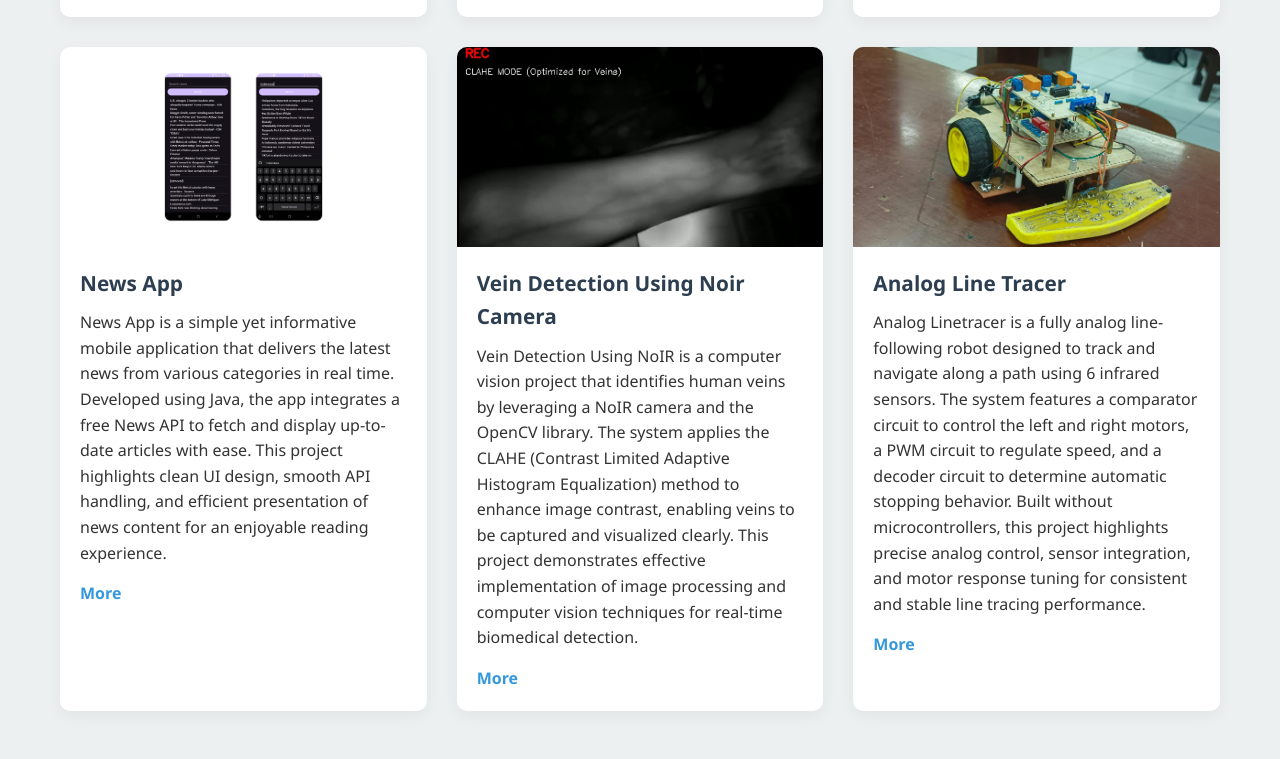
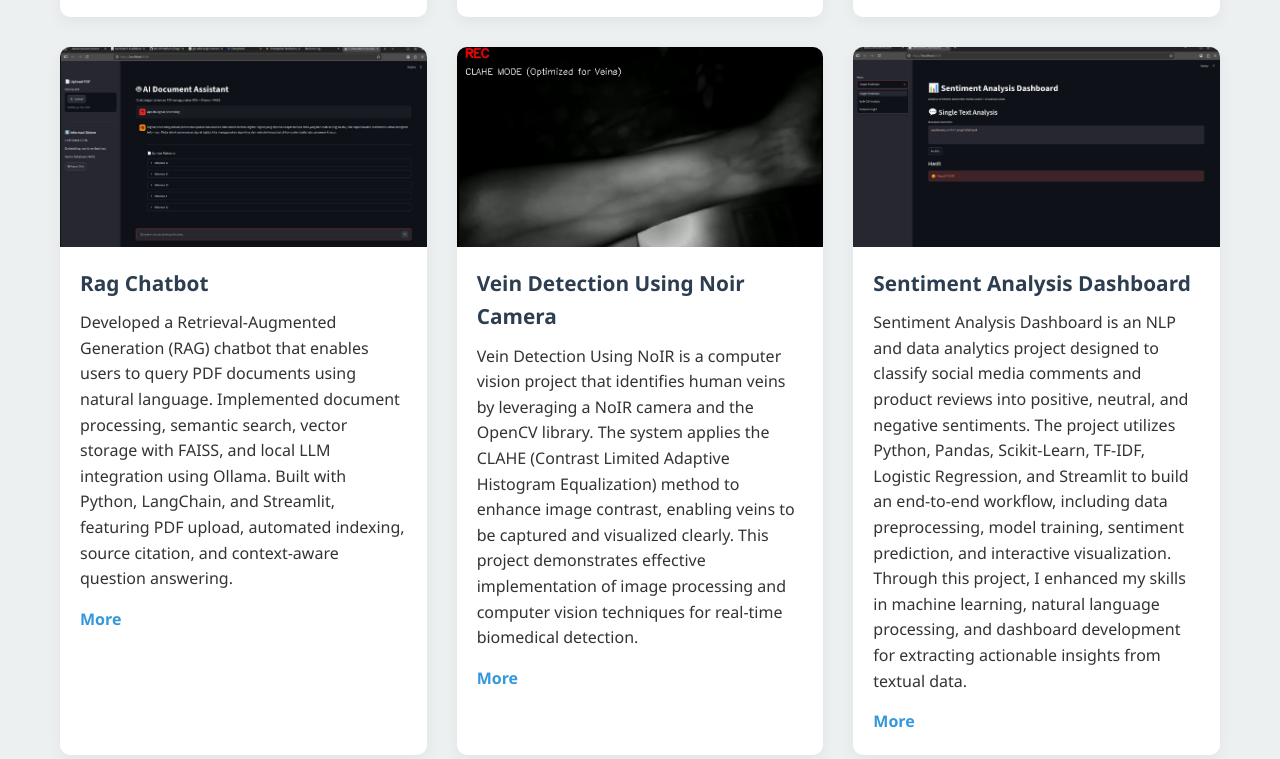
Before and after one commit to ROBBYARSANI/PortofolioWeb, a plain HTML site: page index.html in a window 1280 px wide. Shown: the part 4776-5535 px from the top of the page. Drawn offline with Linux system fonts and the light colour scheme.

Commit message:
adding LLM Portofolio

```diff
--- a/index.html
+++ b/index.html
@@ -248,7 +248,12 @@
                     </div>
                     <div class="project-content">
                         <h3 class="project-title">BookSelf API</h3>
-                        <p>Bookshelf API is a RESTful API developed to manage book data digitally. This API provides full CRUD (Create, Read, Update, Delete) functionality, along with input validation and standardized response formats. Built using Node.js and REST architecture, the project demonstrates a clean and structured backend design that is easy to maintain and extend. Through this project, I strengthened my understanding of building efficient and well-organized backend services following best practices.</p>
+                        <p>Bookshelf API is a RESTful API developed to manage book data digitally. This API provides
+                            full CRUD (Create, Read, Update, Delete) functionality, along with input validation and
+                            standardized response formats. Built using Node.js and REST architecture, the project
+                            demonstrates a clean and structured backend design that is easy to maintain and extend.
+                            Through this project, I strengthened my understanding of building efficient and
+                            well-organized backend services following best practices.</p>
                         <a href="https://github.com/ROBBYARSANI/bookself-API" class="project-link"
                             target="_blank">More</a>
                     </div>
@@ -262,7 +267,12 @@
                     </div>
                     <div class="project-content">
                         <h3 class="project-title">OpenMusic API</h3>
-                        <p>OpenMusic API is a backend system designed for a music management application with features that closely resemble real-world systems. The API supports album, song, and playlist management, as well as user authentication and authorization using JWT. It is integrated with PostgreSQL for data persistence, Redis for caching, RabbitMQ as a message broker, and includes file upload and data export features. This project showcases my ability to design scalable, secure, and production-ready backend architectures.</p>
+                        <p>OpenMusic API is a backend system designed for a music management application with features
+                            that closely resemble real-world systems. The API supports album, song, and playlist
+                            management, as well as user authentication and authorization using JWT. It is integrated
+                            with PostgreSQL for data persistence, Redis for caching, RabbitMQ as a message broker, and
+                            includes file upload and data export features. This project showcases my ability to design
+                            scalable, secure, and production-ready backend architectures.</p>
                         <a href="https://github.com/ROBBYARSANI/open-music-api" class="project-link"
                             target="_blank">More</a>
                     </div>
@@ -276,9 +286,69 @@
                     </div>
                     <div class="project-content">
                         <h3 class="project-title">Forum API</h3>
-                        <p>Forum API is a RESTful API developed for an online discussion platform that allows users to create threads, comments, and interactions within the forum. The API is built using a clean architecture approach and includes user authentication, complex data relationships, and automated testing to ensure system reliability. Through this project, I developed skills in designing modular, maintainable, and extensible backend systems suitable for long-term development.</p>
-                        <a href="https://github.com/ROBBYARSANI/forum-api"
+                        <p>Forum API is a RESTful API developed for an online discussion platform that allows users to
+                            create threads, comments, and interactions within the forum. The API is built using a clean
+                            architecture approach and includes user authentication, complex data relationships, and
+                            automated testing to ensure system reliability. Through this project, I developed skills in
+                            designing modular, maintainable, and extensible backend systems suitable for long-term
+                            development.</p>
+                        <a href="https://github.com/ROBBYARSANI/forum-api" class="project-link" target="_blank">More</a>
+                    </div>
+                </div>
+                <div class="project-card">
+                    <div class="project-image">
+                        <!-- Placeholder untuk gambar proyek 1 -->
+                        <div class="project-placeholder">
+                            <img src="assets/AIDocAss.jpeg" alt="Rag Chatbot">
+                        </div>
+                    </div>
+                    <div class="project-content">
+                        <h3 class="project-title">Rag Chatbot</h3>
+                        <p>Developed a Retrieval-Augmented Generation (RAG) chatbot that enables users to query PDF
+                            documents using natural language. Implemented document processing, semantic search, vector
+                            storage with FAISS, and local LLM integration using Ollama. Built with Python, LangChain,
+                            and Streamlit, featuring PDF upload, automated indexing, source citation, and context-aware
+                            question answering.</p>
+                        <a href="https://github.com/ROBBYARSANI/RagChatbot" class="project-link"
+                            target="_blank">More</a>
+                    </div>
+                </div>
+                <div class="project-card">
+                    <div class="project-image">
+                        <!-- Placeholder untuk gambar proyek 2 -->
+                        <div class="project-placeholder">
+                            <img src="assets/NoirCam.png" alt="VeinDetection">
+                        </div>
+                    </div>
+                    <div class="project-content">
+                        <h3 class="project-title">Vein Detection Using Noir Camera</h3>
+                        <p>Vein Detection Using NoIR is a computer vision project that identifies human veins by
+                            leveraging a NoIR camera and the OpenCV library. The system applies the CLAHE (Contrast
+                            Limited Adaptive Histogram Equalization) method to enhance image contrast, enabling veins to
+                            be captured and visualized clearly. This project demonstrates effective implementation of
+                            image processing and computer vision techniques for real-time biomedical detection.</p>
+                        <a href="https://drive.google.com/drive/folders/1VvRO9PGuqwa7IUyaCgxhKUaECUVPgG7f?usp=sharing"
                             class="project-link" target="_blank">More</a>
+                    </div>
+                </div>
+                <div class="project-card">
+                    <div class="project-image">
+                        <!-- Placeholder untuk gambar proyek 3 -->
+                        <div class="project-placeholder">
+                            <img src="assets/SentimentAn.jpeg" alt="Sentiment Analysis Dashboard">
+                        </div>
+                    </div>
+                    <div class="project-content">
+                        <h3 class="project-title">Sentiment Analysis Dashboard</h3>
+                        <p>Sentiment Analysis Dashboard is an NLP and data analytics project designed to classify social
+                            media comments and product reviews into positive, neutral, and negative sentiments. The
+                            project utilizes Python, Pandas, Scikit-Learn, TF-IDF, Logistic Regression, and Streamlit to
+                            build an end-to-end workflow, including data preprocessing, model training, sentiment
+                            prediction, and interactive visualization. Through this project, I enhanced my skills in
+                            machine learning, natural language processing, and dashboard development for extracting
+                            actionable insights from textual data.</p>
+                        <a href="https://github.com/ROBBYARSANI/SentimentAnalysis" class="project-link"
+                            target="_blank">More</a>
                     </div>
                 </div>
                 <div class="project-card">
@@ -296,24 +366,6 @@
                             smooth API handling, and efficient presentation of news content for an enjoyable reading
                             experience.</p>
                         <a href="https://drive.google.com/drive/folders/1rBTibqEg6aeXBTNPzK25O82vI2OXgFZ_?usp=sharing"
-                            class="project-link" target="_blank">More</a>
-                    </div>
-                </div>
-                <div class="project-card">
-                    <div class="project-image">
-                        <!-- Placeholder untuk gambar proyek 2 -->
-                        <div class="project-placeholder">
-                            <img src="assets/NoirCam.png" alt="VeinDetection">
-                        </div>
-                    </div>
-                    <div class="project-content">
-                        <h3 class="project-title">Vein Detection Using Noir Camera</h3>
-                        <p>Vein Detection Using NoIR is a computer vision project that identifies human veins by
-                            leveraging a NoIR camera and the OpenCV library. The system applies the CLAHE (Contrast
-                            Limited Adaptive Histogram Equalization) method to enhance image contrast, enabling veins to
-                            be captured and visualized clearly. This project demonstrates effective implementation of
-                            image processing and computer vision techniques for real-time biomedical detection.</p>
-                        <a href="https://drive.google.com/drive/folders/1VvRO9PGuqwa7IUyaCgxhKUaECUVPgG7f?usp=sharing"
                             class="project-link" target="_blank">More</a>
                     </div>
                 </div>
@@ -370,7 +422,8 @@
                     </div>
                     <span class="icon-label">Instagram</span>
                 </a>
-                <a href="https://www.linkedin.com/in/robby-arsani-fiorentino-330294324/" class="contact-icon linkedin" target="_blank">
+                <a href="https://www.linkedin.com/in/robby-arsani-fiorentino-330294324/" class="contact-icon linkedin"
+                    target="_blank">
                     <div class="icon-circle">
                         <i class="fab fa-linkedin-in"></i>
                     </div>
```
Also changed, not shown: assets/AIDocAss.jpeg (added), assets/SentimentAn.jpeg (added).
